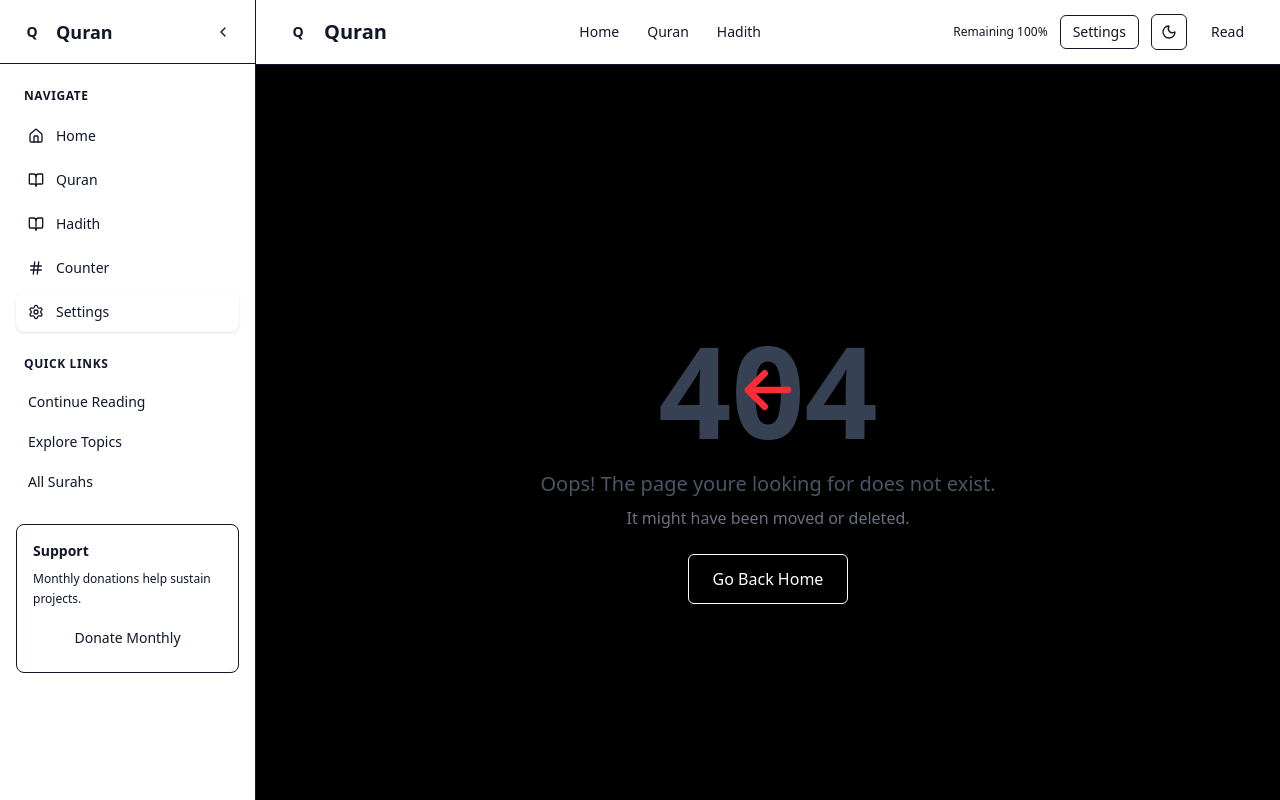
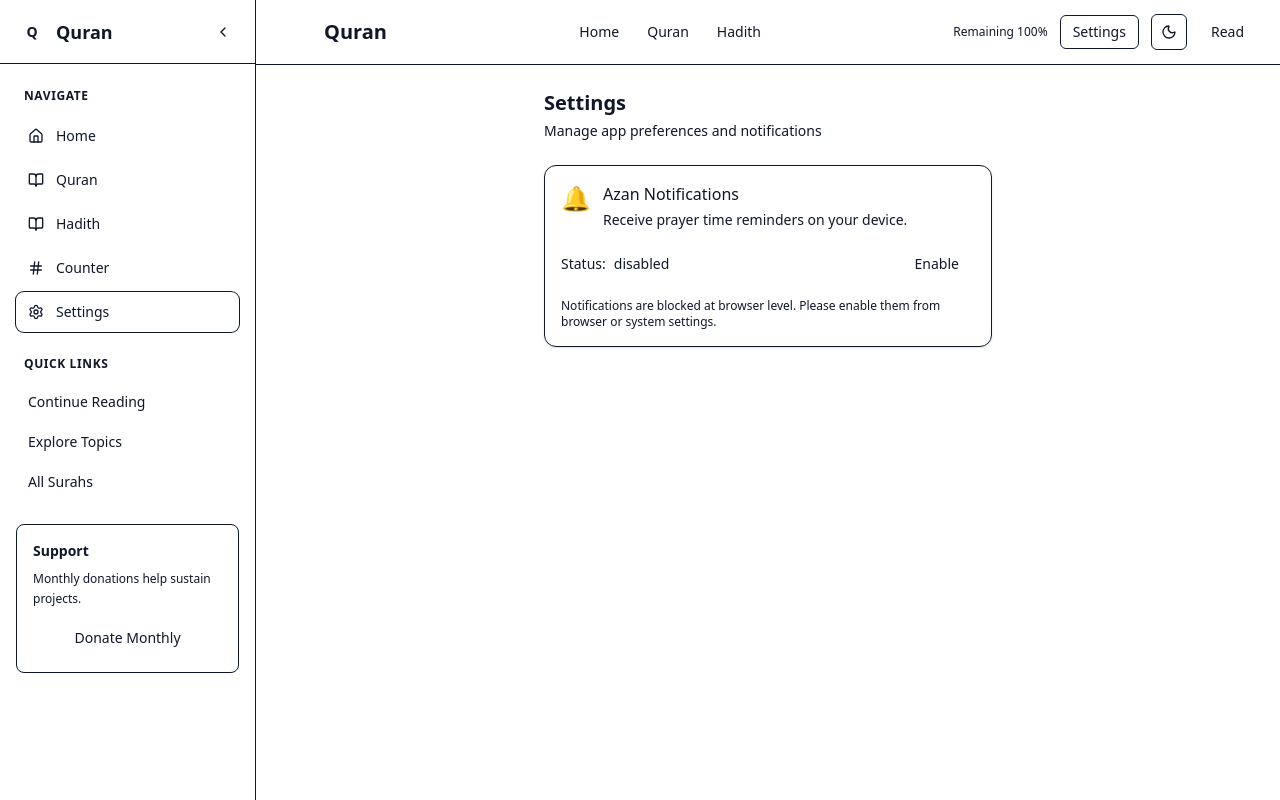
Before and after one commit to mohammednoorulameen/Nadheen---Quran, a React (Vite) app: page /settings in a window 1280 px wide. Built offline with nearby package versions, Linux system fonts and the light colour scheme.

Commit message:
fix bug add notification

```diff
--- /dev/null
+++ b/public/sw.js
@@ -0,0 +1,35 @@
+/* eslint-env serviceworker */
+
+self.addEventListener("push", (event) => {
+  const data = event.data ? event.data.json() : {}
+
+  self.registration.showNotification(
+    data.title || "🕌 Azan Time",
+    {
+      body: data.body || "Time for Salah",
+      icon: "/azan.png",
+      vibrate: [300, 100, 300],
+      silent: false,
+      requireInteraction: true
+    }
+  )
+})
+
+
+
+// /* eslint-env serviceworker */
+
+// self.addEventListener("push", (event) => {
+//   const data = event.data ? event.data.json() : {}
+
+//   self.registration.showNotification(
+//     data.title || "🕌 Azan Time",
+//     {
+//       body: data.body || "Time for Salah",
+//       icon: "/azan.png",
+//       vibrate: [300, 100, 300],
+//       silent: false,
+//       requireInteraction: true
+//     }
+//   )
+// })
--- a/src/Components/AppShell.tsx
+++ b/src/Components/AppShell.tsx
@@ -55,7 +55,8 @@ export function AppShell({ children }: AppShellProps) {
         {/* Mobile overlay */}
         {isMobile && isOpen && (
           <div
-            className="fixed inset-0 z-40 bg-black/50 backdrop-blur-sm transition-opacity duration-300"
+            // className="fixed inset-0 z-40 bg-black/50 backdrop-blur-sm transition-opacity duration-300"
+            className="fixed inset-0 z-40  backdrop-blur-sm transition-opacity duration-300"
             onClick={close}
             onTouchStart={close}
             aria-hidden="true"
--- a/src/Components/Sidebar.tsx
+++ b/src/Components/Sidebar.tsx
@@ -1,3 +1,5 @@
+
+
 import { Link, useLocation } from "react-router-dom"
 import { ChevronLeft, Home, BookOpen, Hash, Settings} from "lucide-react"
 import { cn } from "@/lib/utils"
@@ -12,9 +14,17 @@ export function Sidebar() {
   const sidebarRef = useRef<HTMLElement>(null)
   const firstLinkRef = useRef<HTMLAnchorElement>(null)
 
-  const isActive = (path: string) => {
-    return location.pathname === path || location.pathname.startsWith(path + "/")
+  // const isActive = (path: string) => {
+  //   return location.pathname === path || location.pathname.startsWith(path + "/")
+  // }
+
+   const isActive = (path: string) => {
+    if (path === "/") {
+      return location.pathname === "/"
+    }
+    return location.pathname.startsWith(path)
   }
+
 
   const navItems = [
     { path: "/", label: "Home", icon: Home },
@@ -67,7 +77,7 @@ export function Sidebar() {
         )}
       >
         {/* Brand Logo */}
-        <Link
+        {/* <Link
           to="/"
           className={cn(
             "flex items-center gap-2 font-semibold text-sidebar-foreground transition-all duration-300",
@@ -80,7 +90,7 @@ export function Sidebar() {
           title={isCollapsed ? "Quran" : undefined}
         >
           <span className="inline-flex h-8 w-8 shrink-0 items-center justify-center rounded-md bg-sidebar-primary/10 text-sidebar-primary">
-            <span className="text-sm font-bold">Q</span>
+          { isOpen && <span className="text-sm font-bold">Q</span>}
           </span>
           <span
             className={cn(
@@ -90,7 +100,34 @@ export function Sidebar() {
           >
             Quran
           </span>
+        </Link> */}
+         <Link
+          to="/"
+          className={cn(
+            "flex items-center gap-2 font-semibold text-sidebar-foreground transition-all duration-300",
+            "hover:text-sidebar-primary focus:outline-none focus:ring-2 focus:ring-sidebar-ring focus:ring-offset-2 focus:ring-offset-sidebar rounded-md",
+            isCollapsed && "justify-center",
+            isMobile && "flex-shrink-0"
+          )}
+          onClick={() => isMobile && close()}
+          aria-label="Go to homepage"
+          title={isCollapsed ? "Quran" : undefined}
+        >
+          {!isCollapsed && (
+         <span className="inline-flex h-8 w-8 shrink-0 items-center justify-center rounded-md bg-sidebar-primary/10 text-sidebar-primary">
+            <span className="text-sm font-bold">Q</span>
+          </span>
+          )}
+          <span
+            className={cn(
+              "text-lg transition-opacity duration-300",
+              isCollapsed ? "hidden" : "block"
+            )}
+          >
+            Quran
+          </span>
         </Link>
+
 
         {/* Toggle button */}
         <Button
@@ -151,9 +188,13 @@ export function Sidebar() {
                         "flex items-center gap-3 rounded-lg text-sm font-medium transition-all duration-200",
                         "hover:bg-sidebar-accent hover:text-sidebar-accent-foreground",
                         "focus:outline-none focus:ring-2 focus:ring-sidebar-ring focus:ring-offset-2 focus:ring-offset-sidebar",
+                        // active
+                        //   ? "bg-sidebar-primary text-sidebar-primary-foreground shadow-sm"
+                        //   : "text-sidebar-foreground/80",
                         active
-                          ? "bg-sidebar-primary text-sidebar-primary-foreground shadow-sm"
-                          : "text-sidebar-foreground/80",
+  ? "bg-sidebar-accent text-sidebar-primary ring-1 ring-sidebar-primary"
+  : "text-sidebar-foreground/80",
+
                         isCollapsed
                           ? "justify-center px-2 py-2.5"
                           : "px-3 py-2.5",
--- a/src/Components/Site-Header.tsx
+++ b/src/Components/Site-Header.tsx
@@ -17,7 +17,7 @@ export function SiteHeader() {
     >
       <div className="mx-auto flex h-16 max-w-full items-center justify-between px-4 md:px-6">
         {/* Mobile menu button */}
-        <div className="flex items-center gap-3 md:hidden">
+       {!isOpen && ( <div className="flex items-center gap-3 md:hidden">
           <button
             onClick={toggle}
             aria-label={isOpen ? "Close sidebar" : "Open sidebar"}
@@ -27,6 +27,7 @@ export function SiteHeader() {
             <Menu className="h-5 w-5" />
           </button>
         </div>
+        )}
 
         {/* Brand - hidden on mobile when sidebar is available */}
         <Link
@@ -35,7 +36,7 @@ export function SiteHeader() {
           aria-label="Go to homepage"
         >
           <span className="inline-flex h-9 w-9 items-center justify-center rounded-md bg-primary/10 text-primary">
-            <span className="text-sm font-bold">Q</span>
+          { !isOpen && <span className="text-sm font-bold">Q</span>}
           </span>
           <span className="hidden text-lg font-semibold text-foreground sm:inline md:text-xl">
             Quran
--- /dev/null
+++ b/src/Hook/useNotification.tsx
@@ -0,0 +1,12 @@
+export async function requestNotificationPermission(): Promise<NotificationPermission> {
+  if (!("Notification" in window)) {
+    alert("This browser does not support notifications.")
+    return "denied"
+  }
+
+  if (Notification.permission === "granted") {
+    return "granted"
+  }
+
+  return await Notification.requestPermission()
+}
--- a/src/Pages/User/Settings/Settings.tsx
+++ b/src/Pages/User/Settings/Settings.tsx
@@ -1,9 +1,97 @@
+import {  useState } from "react"
+import { requestNotificationPermission } from "@/Hook/useNotification"
 
+export default function Settings() {
+  const [permission, setPermission] = useState<NotificationPermission>(
+    Notification.permission
+  )
+  const [enabled, setEnabled] = useState<boolean>(
+    localStorage.getItem("azanNotifications") === "true"
+  )
 
-const Settings = () => {
+  const handleEnable = async () => {
+    const result = await requestNotificationPermission()
+    setPermission(result)
+
+    if (result === "granted") {
+      localStorage.setItem("azanNotifications", "true")
+      setEnabled(true)
+    }
+  }
+
+  const handleDisable = () => {
+    // Disable notifications INSIDE APP
+    localStorage.setItem("azanNotifications", "false")
+    setEnabled(false)
+  }
+
   return (
-    <div>Settings</div>
+    <div className="min-h-screen bg-background p-4 sm:p-6 flex justify-center">
+      <div className="w-full max-w-md space-y-6">
+        {/* Header */}
+        <div>
+          <h1 className="text-xl font-semibold">Settings</h1>
+          <p className="text-sm text-muted-foreground mt-1">
+            Manage app preferences and notifications
+          </p>
+        </div>
+
+        {/* Notification Card */}
+        <div className="rounded-xl border bg-card p-4 shadow-sm space-y-4">
+          <div className="flex items-start gap-3">
+            <div className="text-2xl">🔔</div>
+            <div className="flex-1">
+              <h2 className="font-medium">Azan Notifications</h2>
+              <p className="text-sm text-muted-foreground mt-1">
+                Receive prayer time reminders on your device.
+              </p>
+            </div>
+          </div>
+
+          {/* Status */}
+          <div className="flex items-center justify-between">
+            <span className="text-sm">
+              Status:
+              <span
+                className={`ml-2 font-medium ${
+                  enabled
+                    ? "text-green-600"
+                    : "text-muted-foreground"
+                }`}
+              >
+                {enabled ? "enabled" : "disabled"}
+              </span>
+            </span>
+
+            {/* Buttons */}
+            {!enabled && (
+              <button
+                onClick={handleEnable}
+                className="px-4 py-2 text-sm rounded-lg bg-primary text-primary-foreground hover:opacity-90 transition"
+              >
+                Enable
+              </button>
+            )}
+
+            {enabled && (
+              <button
+                onClick={handleDisable}
+                className="px-4 py-2 text-sm rounded-lg bg-destructive text-destructive-foreground hover:opacity-90 transition"
+              >
+                Disable
+              </button>
+            )}
+          </div>
+
+          {/* Permission info */}
+          {permission === "denied" && (
+            <p className="text-xs text-muted-foreground">
+              Notifications are blocked at browser level. Please enable them
+              from browser or system settings.
+            </p>
+          )}
+        </div>
+      </div>
+    </div>
   )
 }
-
-export default Settings
--- a/src/main.tsx
+++ b/src/main.tsx
@@ -1,13 +1,63 @@
-import { StrictMode } from 'react'
-import { createRoot } from 'react-dom/client'
-import './index.css'
-import App from './App.tsx'
-import { registerSW } from 'virtual:pwa-register'
+import { StrictMode } from "react"
+import { createRoot } from "react-dom/client"
+import App from "./App"
+import "./index.css"
+import { registerSW } from "virtual:pwa-register"
 
-registerSW({ immediate: true })
+registerSW({
+  immediate: true,
+  onRegistered() {
+    console.log("✅ Service Worker registered")
+  },
+  onOfflineReady() {
+    console.log("📦 App ready to work offline")
+  }
+})
 
-createRoot(document.getElementById('root')!).render(
+createRoot(document.getElementById("root")!).render(
   <StrictMode>
     <App />
-  </StrictMode>,
+  </StrictMode>
 )
+
+
+
+// import { StrictMode } from "react"
+// import { createRoot } from "react-dom/client"
+// import App from "./App"
+// import "./index.css"
+// import { registerSW } from "virtual:pwa-register"
+
+// // ✅ Register PWA Service Worker
+// registerSW({
+//   immediate: true,
+//   onRegistered() {
+//     console.log("✅ Service Worker registered")
+//   },
+//   onOfflineReady() {
+//     console.log("📦 App ready to work offline")
+//   }
+// })
+
+// createRoot(document.getElementById("root")!).render(
+//   <StrictMode>
+//     <App />
+//   </StrictMode>
+// )
+
+
+// import { StrictMode } from 'react'
+// import { createRoot } from 'react-dom/client'
+// import './index.css'
+// import App from './App.tsx'
+// import { registerSW } from 'virtual:pwa-register'
+
+// registerSW({ immediate: true })
+
+// createRoot(document.getElementById('root')!).render(
+//   <StrictMode>
+//     <App />
+
+//   </StrictMode>,
+
+// )
--- /dev/null
+++ b/src/utils/azan.ts
@@ -0,0 +1,46 @@
+export async function getAzanTimes(lat: number, lon: number) {
+  const res = await fetch(
+    `https://api.aladhan.com/v1/timings?latitude=${lat}&longitude=${lon}&method=2`
+  )
+  const data = await res.json()
+  return data.data.timings
+}
+
+export function getAzanDate(time: string) {
+  const [h, m] = time.split(":").map(Number)
+  const now = new Date()
+  return new Date(
+    now.getFullYear(),
+    now.getMonth(),
+    now.getDate(),
+    h,
+    m,
+    0
+  )
+}
+
+type AzanNotificationOptions = NotificationOptions & {
+  vibrate?: number[]
+}
+
+export function scheduleAzanNotification(
+  date: Date,
+  prayerName: string
+) {
+  const delay = date.getTime() - Date.now()
+  if (delay <= 0) return
+
+  setTimeout(() => {
+    if (!("Notification" in window)) return
+    if (Notification.permission !== "granted") return
+
+    const options: AzanNotificationOptions = {
+      body: `It is time for ${prayerName}`,
+      icon: "/azan.png",
+      vibrate: [300, 100, 300],
+      silent: false
+    }
+
+    new Notification("🕌 Azan Time", options)
+  }, delay)
+}
```
Also changed, not shown: src/Routes/UserRouter.tsx (+7 -0 lines), src/global.css (+18 -4 lines), tsconfig.json (+30 -1 lines).
